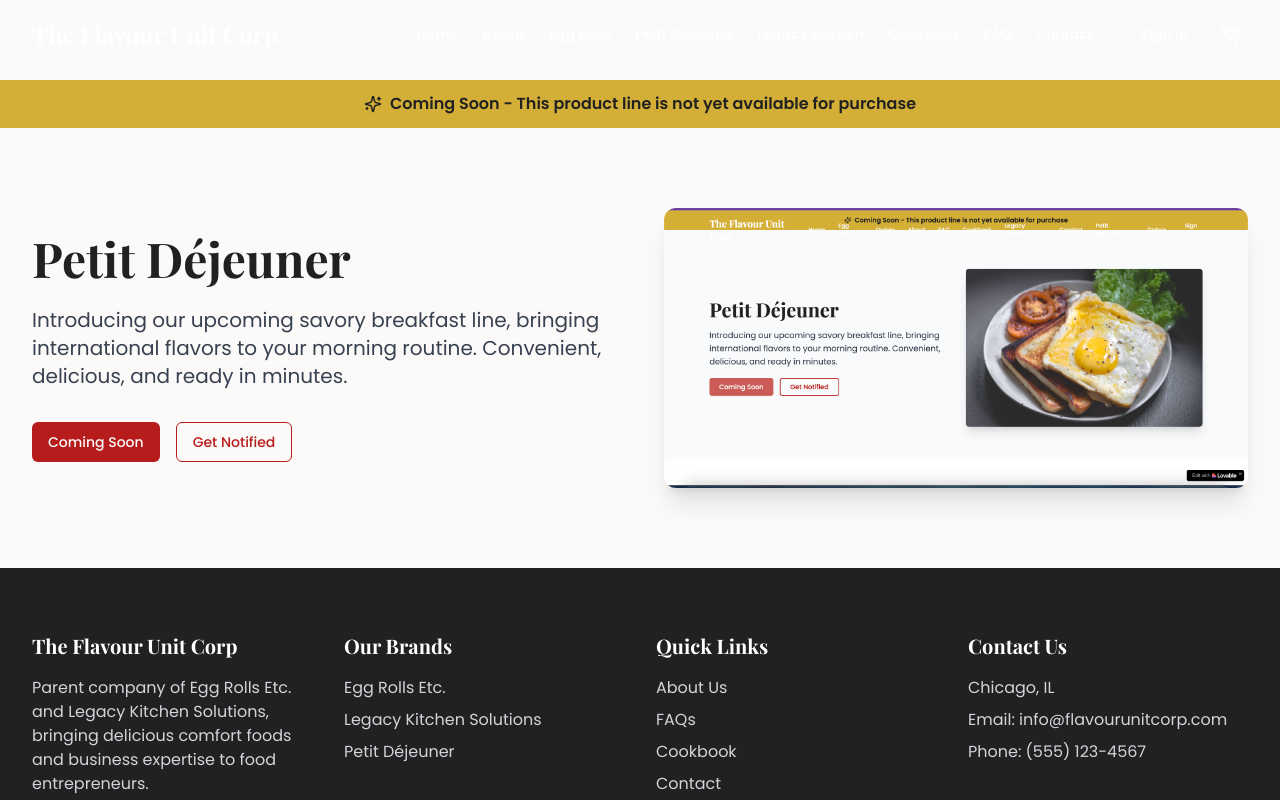
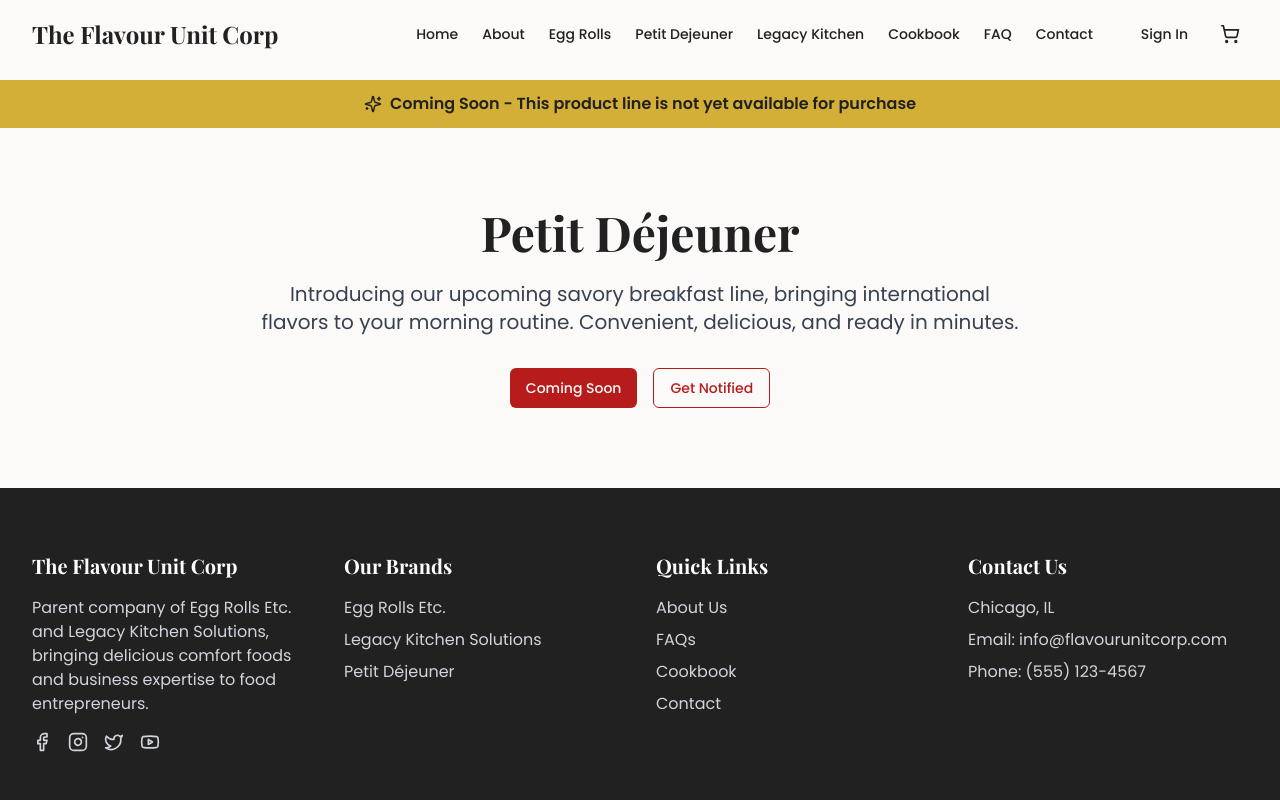
Before and after one commit to ce482/flavour-unit-eats-verse, a React (Vite) app: page /petit-dejeuner in a window 1280 px wide. Shown: the top 800 px of the page. Built offline with nearby package versions, Linux system fonts and the light colour scheme.

Commit message:
Fix: Improve Petit Dejeuner page
- Removed the image from the Petit Dejeuner page and centered the text content.
- Fixed an issue where the navbar text was initially white on the Petit Dejeuner page, making it invisible.

```diff
--- a/src/components/layout/Navbar.tsx
+++ b/src/components/layout/Navbar.tsx
@@ -1,4 +1,3 @@
-
 import React, { useState, useEffect } from 'react';
 import { Menu, X, ShoppingCart as CartIcon } from 'lucide-react';
 import { Link, useLocation, useNavigate } from 'react-router-dom';
@@ -9,7 +8,6 @@ import { useAdmin } from '@/hooks/useAdmin';
 import { useCart } from '@/contexts/CartContext';
 import { Badge } from '@/components/ui/badge';
 
-// Reordered navigation items as requested
 const navItems = [
   { name: 'Home', path: '/' },
   { name: 'About', path: '/about' },
@@ -19,7 +17,6 @@ const navItems = [
   { name: 'Cookbook', path: '/cookbook' },
   { name: 'FAQ', path: '/faq' },
   { name: 'Contact', path: '/contact' },
-  // Orders link is handled separately with conditional rendering
 ];
 
 const Navbar = () => {
@@ -32,7 +29,7 @@ const Navbar = () => {
   const { isAdmin, isLoading: isAdminLoading } = useAdmin();
   const { openCart, totalItems } = useCart();
 
-  const darkTextRoutes = ['/about', '/faq', '/cookbook', '/legacy-kitchen', '/contact'];
+  const darkTextRoutes = ['/about', '/faq', '/cookbook', '/legacy-kitchen', '/contact', '/petit-dejeuner'];
   const shouldUseDarkText = darkTextRoutes.includes(location.pathname);
 
   const toggleMenu = () => {
@@ -40,7 +37,7 @@ const Navbar = () => {
   };
 
   const handleLogout = async () => {
-    if (isLoggingOut) return; // Prevent multiple logout attempts
+    if (isLoggingOut) return;
 
     setIsLoggingOut(true);
     try {
@@ -49,9 +46,8 @@ const Navbar = () => {
         console.error('Error signing out:', error);
         toast.error('Error signing out');
 
-        // Force clear local session as a fallback
         localStorage.removeItem('supabase.auth.token');
-        window.location.reload(); // Force refresh as a last resort
+        window.location.reload();
       } else {
         toast.success('Signed out successfully');
       }
@@ -127,7 +123,6 @@ const Navbar = () => {
               </Link>
             ))}
 
-            {/* Only show Orders tab if user is admin */}
             {showOrdersTab && (
               <Link
                 to="/orders"
@@ -178,7 +173,6 @@ const Navbar = () => {
                 </Link>
               )}
 
-              {/* Cart Button */}
               <button
                 onClick={openCart}
                 className={`relative p-2 rounded-full transition-colors ${
@@ -202,7 +196,6 @@ const Navbar = () => {
         </div>
 
         <div className="lg:hidden flex items-center space-x-4">
-          {/* Cart Button for Mobile */}
           <button
             onClick={openCart}
             className={`relative p-2 rounded-full transition-colors ${
@@ -253,7 +246,6 @@ const Navbar = () => {
               </Link>
             ))}
 
-            {/* Only show Orders tab in mobile menu if user is admin */}
             {showOrdersTab && (
               <Link
                 to="/orders"
--- a/src/pages/PetitDejeuner.tsx
+++ b/src/pages/PetitDejeuner.tsx
@@ -26,32 +26,23 @@ const PetitDejeuner = () => {
             </div>
           </div>
 
-          {/* Product Information */}
+          {/* Product Information - Centered text */}
           <section className="py-20">
             <div className="container-wide">
-              <div className="grid grid-cols-1 lg:grid-cols-2 gap-12 items-center">
-                <div>
+              <div className="max-w-3xl mx-auto text-center">
                 <h1 className="text-4xl md:text-5xl font-bold mb-6 text-flavour-black">Petit Déjeuner</h1>
                 <p className="text-xl text-gray-700 mb-8">
                   Introducing our upcoming savory breakfast line, bringing
                   international flavors to your morning routine. Convenient,
                   delicious, and ready in minutes.
                 </p>
-                  <div className="flex flex-wrap gap-4">
+                <div className="flex flex-wrap gap-4 justify-center">
                   <Button variant="destructive" className="bg-flavour-red hover:bg-flavour-red/90">
                     Coming Soon
                   </Button>
                   <Button variant="outline" className="border-flavour-red text-flavour-red hover:bg-flavour-red/10">
                     Get Notified
                   </Button>
-                  </div>
-                </div>
-                <div className="rounded-xl overflow-hidden shadow-xl">
-                  <img
-                    src="/lovable-uploads/7007a267-bc2e-4f8b-a678-0bf4225fbc9c.png"
-                    alt="Breakfast with toast and egg"
-                    className="w-full h-auto"
-                  />
                 </div>
               </div>
             </div>
```
Lines whose indentation alone changed are shown as unchanged.
